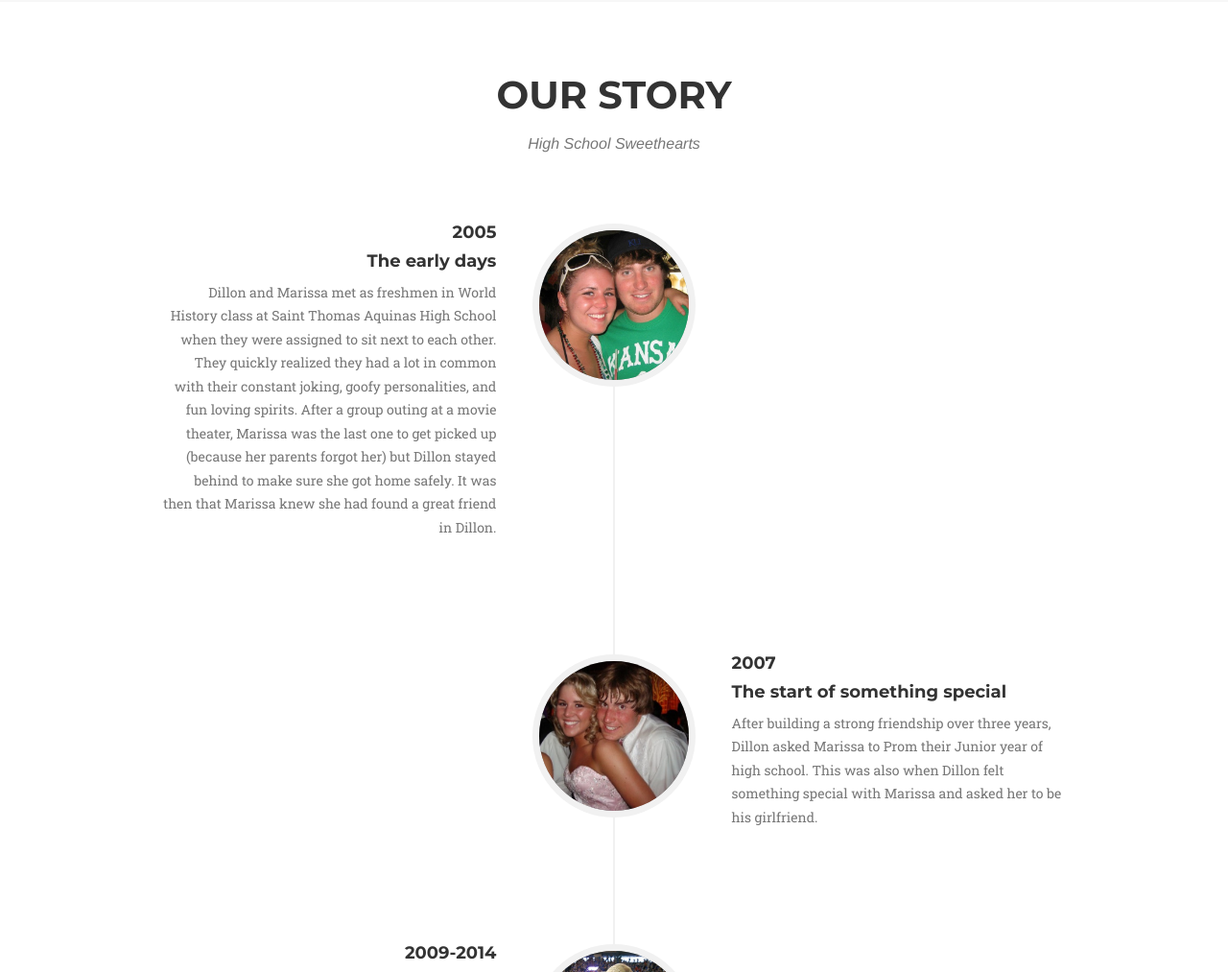
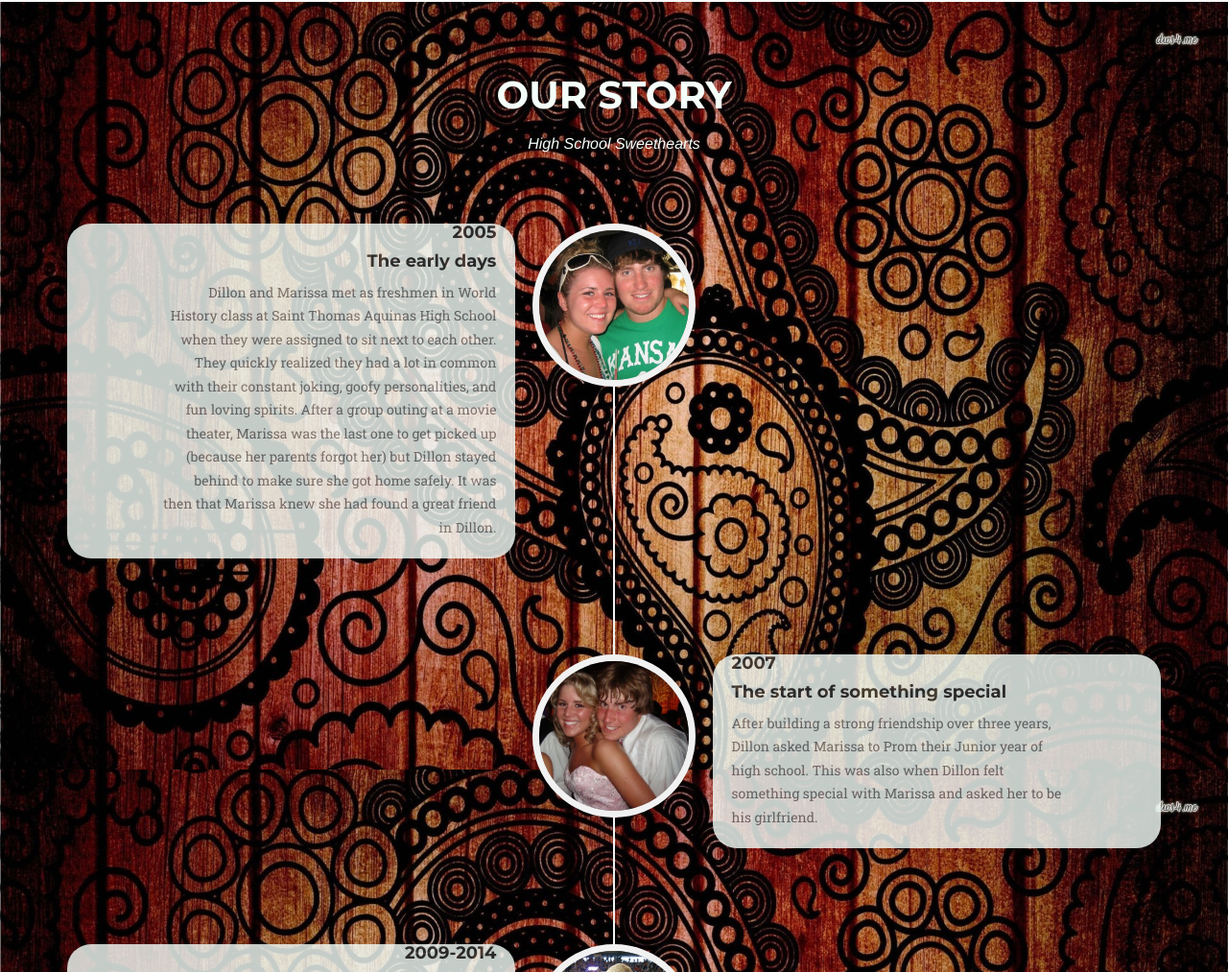
Before and after one commit to waldowedding/waldowedding.github.io, a website: page index.html in a window 1280 px wide. Shown: the part 2445-3458 px from the top of the page at 96% size. Drawn offline with nearby package versions, Linux system fonts and the light colour scheme; a script that the page names is missing; a web font is replaced by a local one.

Commit message:
backgrounds

```diff
--- a/css/agency.css
+++ b/css/agency.css
@@ -424,6 +424,7 @@ section h3.section-subheading {
   border-radius: 100%;
   border: 7px solid #f1f1f1;
   text-align: center;
+  opacity: 1;
 }
 .timeline > li .timeline-image h4 {
   font-size: 10px;
@@ -575,8 +576,21 @@ section#big_day {
 .day-background {
   background: #2C3539;
   opacity: 0.75;
-  border-radius: 30px;
+  border-radius: 25px;
 }
+section#Story {
+  background: url('../img/paisley.jpg') no-repeat fixed;
+  background-size: 100% 100%;
+}
+.story-background {
+  background: mintcream;
+  opacity: 0.8;
+  border-radius: 25px;
+}
+.story-h {
+  color: mintcream;
+}
+
 section#guestBook {
   background: url('../img/logos/blue_wood.jpg') no-repeat fixed;
 }
--- a/index.html
+++ b/index.html
@@ -245,8 +245,8 @@
         <div class="container">
             <div class="row">
                 <div class="col-lg-12 text-center">
-                    <h2 class="section-heading">Our Story</h2>
-                    <h3 class="section-subheading text-muted">High School Sweethearts</h3>
+                    <h2 class="section-heading story-h">Our Story</h2>
+                    <h3 class="section-subheading text-muted story-h">High School Sweethearts</h3>
                 </div>
             </div>
             <div class="row">
@@ -256,7 +256,7 @@
                             <div class="timeline-image">
                                 <img class="img-circle img-responsive" src="img/us/hs/early.jpg" alt="">
                             </div>
-                            <div class="timeline-panel">
+                            <div class="timeline-panel story-background">
                                 <div class="timeline-heading">
                                     <h4>2005</h4>
                                     <h4 class="subheading">The early days</h4>
@@ -273,7 +273,7 @@
                             <div class="timeline-image">
                                 <img class="img-circle img-responsive" src="img/jr_prom.jpg" alt="">
                             </div>
-                            <div class="timeline-panel">
+                            <div class="timeline-panel story-background">
                                 <div class="timeline-heading">
                                     <h4>2007</h4>
                                     <h4 class="subheading">The start of something special</h4>
@@ -289,7 +289,7 @@
                             <div class="timeline-image">
                                 <img class="img-circle img-responsive" src="img/college.jpg" alt="">
                             </div>
-                            <div class="timeline-panel">
+                            <div class="timeline-panel story-background">
                                 <div class="timeline-heading">
                                     <h4>2009-2014</h4>
                                     <h4 class="subheading">Off to College</h4>
@@ -305,7 +305,7 @@
                             <div class="timeline-image">
                                 <img class="img-circle img-responsive" src="img/house.PNG" alt="">
                             </div>
-                            <div class="timeline-panel">
+                            <div class="timeline-panel story-background">
                                 <div class="timeline-heading">
                                     <h4>2014-2015</h4>
                                     <h4 class="subheading">Home Sweet Home</h4>
@@ -322,7 +322,7 @@
                             <div class="timeline-image">
                                 <img class="img-circle img-responsive" src="img/us/engage/ring.jpg" alt="">
                             </div>
-                            <div class="timeline-panel">
+                            <div class="timeline-panel story-background">
                                 <div class="timeline-heading">
                                     <h4>2015</h4>
                                     <h4 class="subheading">He asked; She said, "YES!"</h4>
```
Also changed, not shown: img/paisley-light.jpg (added), img/paisley.jpg (added).
